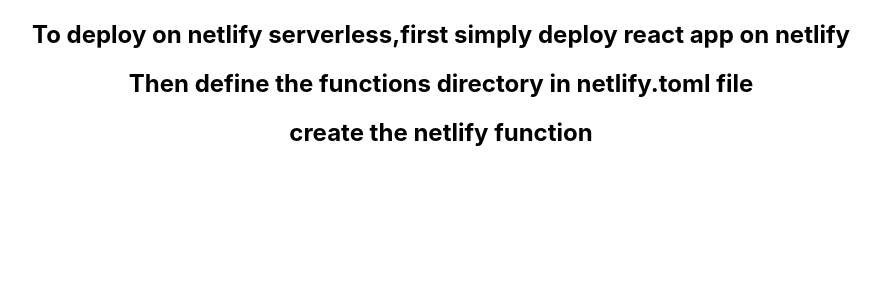
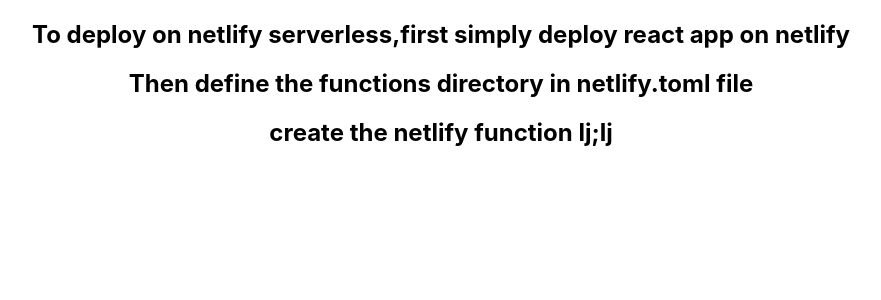
Before and after one commit to asad521/netlify-react-serverless, a React (Create React App) app: page / in a window 1280 px wide. Shown: the top 300 px of the page, without its empty margins (199-1080 px from the left). Built offline with nearby package versions, Linux system fonts and the light colour scheme.

Commit message:
netlify react app serverless

```diff
--- a/src/App.js
+++ b/src/App.js
@@ -20,7 +20,7 @@
     <div className="App">
     <h2>To deploy on netlify serverless,first simply deploy react app on netlify</h2>
     <h2>Then define the functions directory in netlify.toml file</h2>
-    <h2>create the netlify function</h2>
+    <h2>create the netlify function lj;lj</h2>
     {/* <h1>{state.message}</h1> */}
 
     </div>
```
Also changed, not shown: 1 other file (tests, documents, lock files or other folders).
